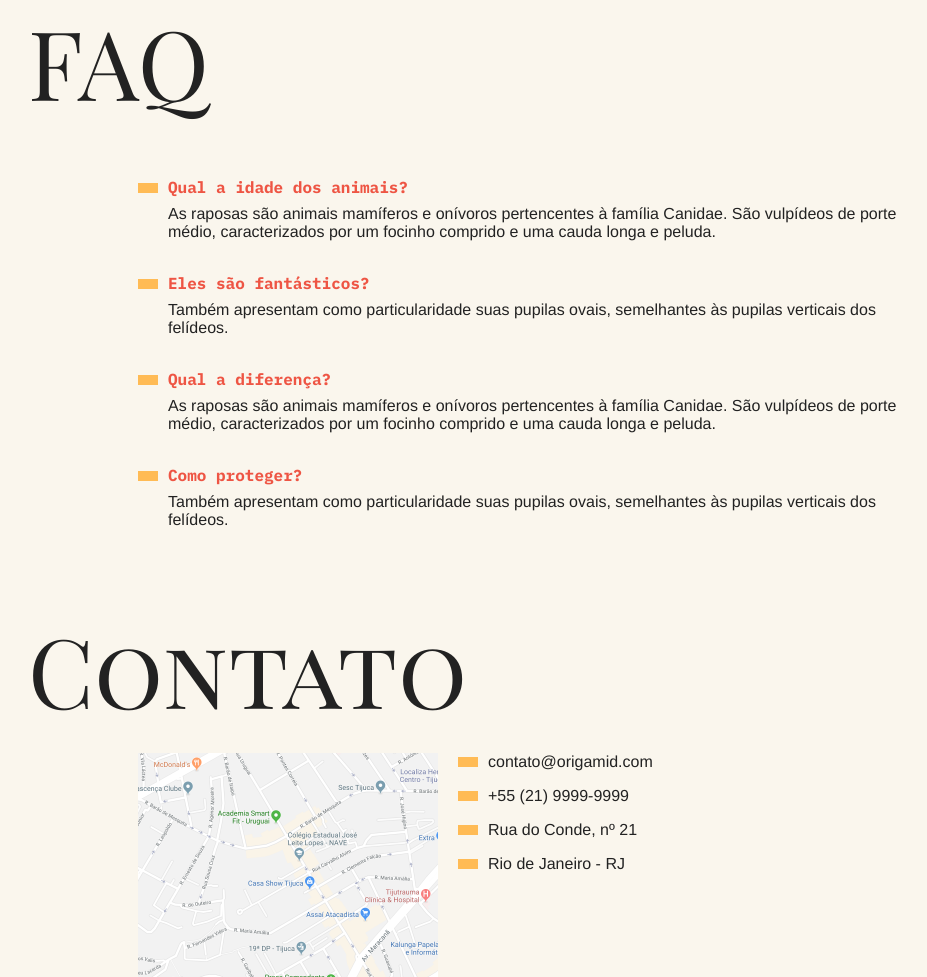
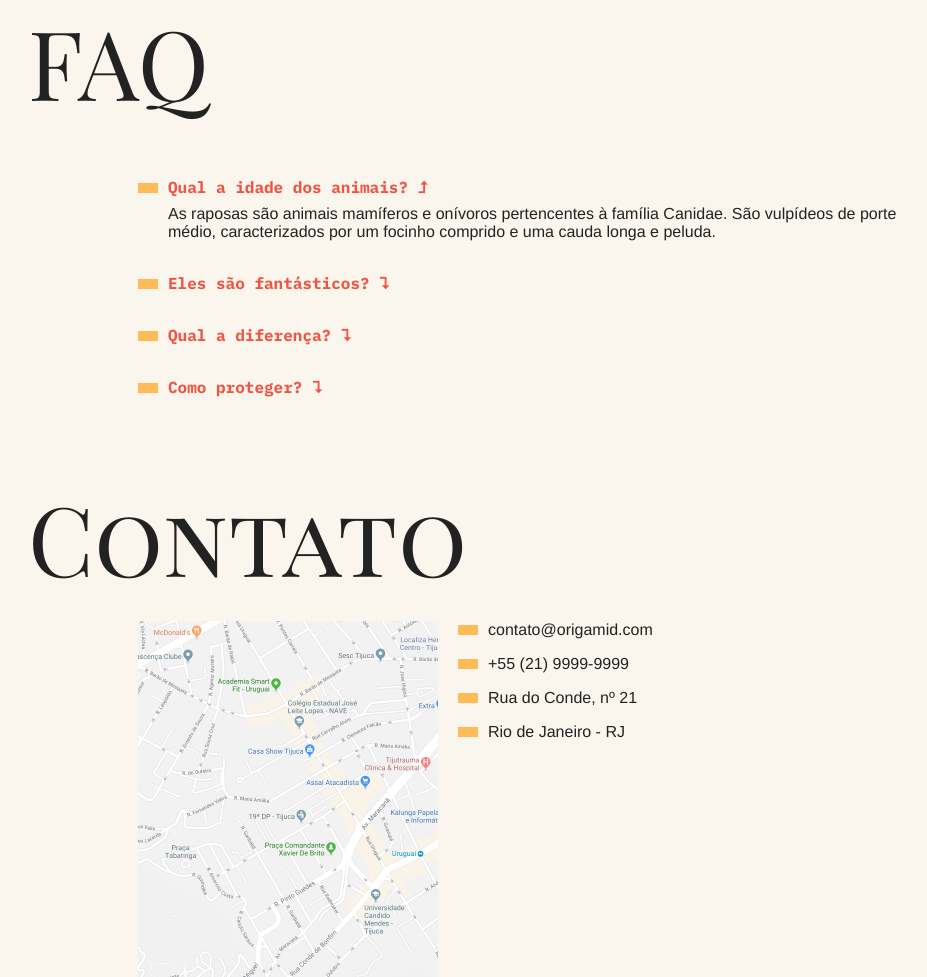
Before and after one commit to BHzdev/animais-fantasticos, a plain HTML site: page index.html in a window 1280 px wide. Shown: the part 811-1788 px from the top of the page, without its empty margins (162-1089 px from the left). Drawn offline with Linux system fonts and the light colour scheme.

Commit message:
add faq accordion list

```diff
--- a/css/style.css
+++ b/css/style.css
@@ -139,6 +139,7 @@ body {
   margin-top: 2rem;
   margin-bottom: 0.5rem;
   color: #e54;
+  cursor: pointer;
 }
 
 .faq-lista dt::before {
@@ -241,3 +242,33 @@ body {
     transform: translate3d(0, 0, 0);
   }
 }
+
+.js-accordion dd {
+  display: none;
+}
+
+.js-accordion dt::after {
+  content: "⮧";
+  margin-left: 10px;
+}
+
+.js-accordion dt.ativo::after {
+  content: "⮥";
+  margin-left: 10px;
+}
+
+.js-accordion dd.ativo {
+  display: block;
+  animation: slideDown 0.5s forwards;
+}
+
+@keyframes slideDown {
+  from {
+    opacity: 0;
+    max-height: 0;
+  }
+  to {
+    opacity: 1;
+    max-height: 200px;
+  }
+}
--- a/index.html
+++ b/index.html
@@ -83,7 +83,7 @@
 
   <section class="grid-section faq" id="faq">
     <h1 class="titulo">FAQ</h1>
-    <dl class="faq-lista">
+    <dl class="faq-lista js-accordion">
       <dt>Qual a idade dos animais?</dt>
       <dd>As raposas são animais mamíferos e onívoros pertencentes à família Canidae. São vulpídeos de porte médio, caracterizados por um focinho comprido e uma cauda longa e peluda.</dd>
       <dt>Eles são fantásticos?</dt>
--- a/script.js
+++ b/script.js
@@ -1,6 +1,7 @@
 function initTabNav() {
   const tabMenu = document.querySelectorAll(".js-tabmenu li");
   const tabContent = document.querySelectorAll(".js-tabcontent section");
+  const activeClass = "ativo";
 
   if (tabMenu.length && tabContent.length) {
     tabContent[0].classList.add("ativo");
@@ -21,3 +22,24 @@ function initTabNav() {
 }
 
 initTabNav();
+
+function initAccordion() {
+  const accordionList = document.querySelectorAll(".js-accordion dt");
+  const activeClass = "ativo";
+
+  if (accordionList.length) {
+    accordionList[0].classList.add(activeClass);
+    accordionList[0].nextElementSibling.classList.add(activeClass);
+
+    function activeAccordion() {
+      this.classList.toggle(activeClass);
+      console.log(this.nextElementSibling.classList.toggle(activeClass));
+    }
+
+    accordionList.forEach((item) => {
+      item.addEventListener("click", activeAccordion);
+    });
+  }
+}
+
+initAccordion();
```
